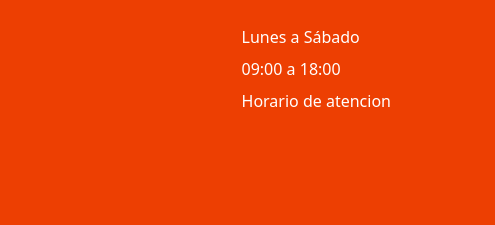
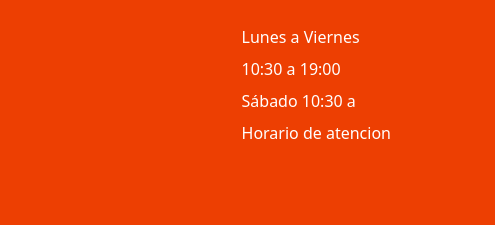
Before and after one commit to MattDevp/extremebike, an Astro site: page / in a window 1280 px wide. Shown: the part 1336-1561 px from the top of the page, 785-1280 px from the left. Built offline with nearby package versions, Linux system fonts and the light colour scheme; Astro itself is replaced by a stand-in of ours.

Commit message:
footer change

```diff
--- a/src/components/Footer.astro
+++ b/src/components/Footer.astro
@@ -48,8 +48,9 @@ const year = actualDate.getFullYear();
                 </a>
             </div>
             <div class="flex flex-col">
-                <p class="p-1">Lunes a Sábado</p>
-                <p class="p-1">09:00 a 18:00</p>
+                <p class="p-1">Lunes a Viernes</p>
+                <p class="p-1">10:30 a 19:00</p>
+                <p class="p-1">Sábado 10:30 a</p>
                 <p class="p-1">Horario de atencion</p>
             </div>
         </div>
```
